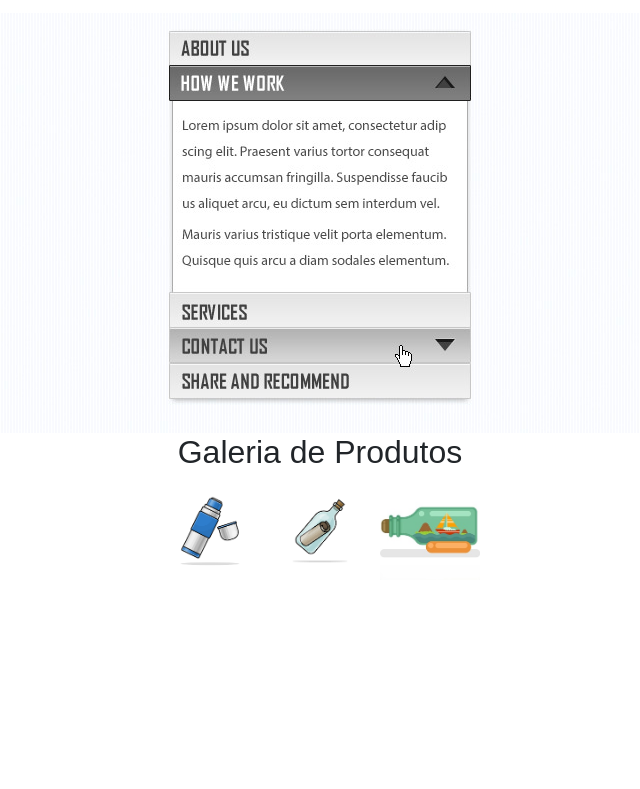
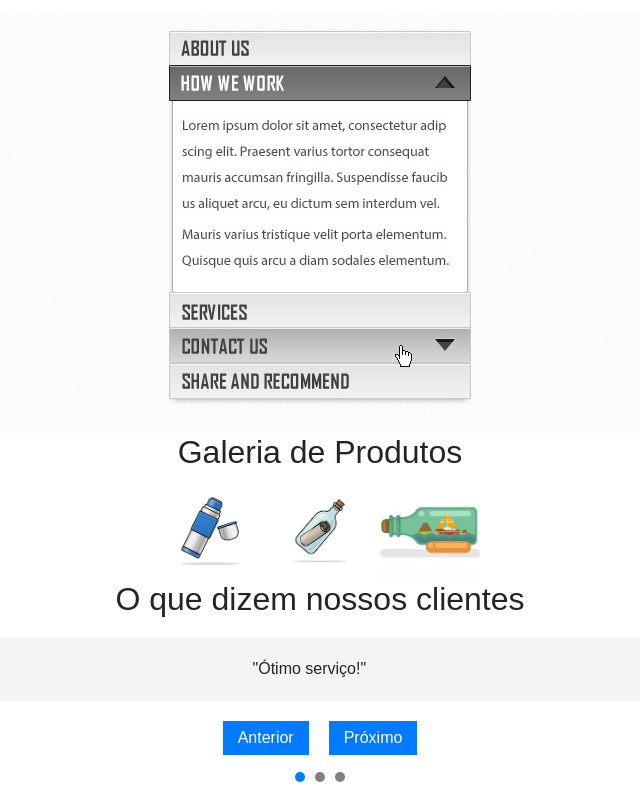
Before and after one commit to DaniReus04/product-page-test, a plain HTML site: page index.html in a window 1280 px wide. Shown: the part 485-1274 px from the top of the page, without its empty margins (320-960 px from the left). Before the commit the page ends 1065 px from the top, so only its background shows below. Drawn offline with nearby package versions, Linux system fonts and the light colour scheme.

Commit message:
feat: testimonials section

```diff
--- a/css/styles.css
+++ b/css/styles.css
@@ -44,3 +44,62 @@ body {
     width: 100px;
     cursor: pointer;
 }
+
+.testimonial-container {
+    position: relative;
+    width: 100%;
+    overflow: hidden;
+}
+
+.testimonial-slider {
+    display: flex;
+    transition: transform 0.5s ease-in-out;
+    width: 300%;
+}
+
+.testimonial {
+    flex: 0 0 100%;
+    padding: 20px;
+    background: #f4f4f4;
+    border-radius: 10px;
+    margin: 10px;
+    padding-right: 68.5%;
+}
+
+.testimonial-buttons {
+    display: flex;
+    justify-content: center;
+    margin-top: 10px;
+}
+
+.testimonial-buttons button {
+    margin: 0 10px;
+    padding: 5px 15px;
+    border: none;
+    background: #007bff;
+    color: white;
+    cursor: pointer;
+}
+
+.testimonial-buttons button:hover {
+    background: #0056b3;
+}
+
+.testimonial-dots {
+    text-align: center;
+    margin-top: 10px;
+}
+
+.dot {
+    height: 10px;
+    width: 10px;
+    margin: 0 5px;
+    background-color: gray;
+    border-radius: 50%;
+    display: inline-block;
+    cursor: pointer;
+}
+
+.dot.active {
+    background-color: #007bff;
+}
--- a/index.html
+++ b/index.html
@@ -76,8 +76,27 @@
       </div>
     </section>
 
+    <section id="testimonials" class="testimonials">
+      <div class="container text-center">
+        <h2>O que dizem nossos clientes</h2>
+        <div class="testimonial-container">
+          <div class="testimonial-slider">
+            <div class="testimonial">"Ótimo serviço!"</div>
+            <div class="testimonial">"Muito confiável!"</div>
+            <div class="testimonial">"Recomendo!"</div>
+          </div>
+        </div>
+        <div class="testimonial-buttons">
+          <button id="prev-testimonial">Anterior</button>
+          <button id="next-testimonial">Próximo</button>
+        </div>
+        <div class="testimonial-dots"></div>
+      </div>
+    </section>
+
     <script src="js/script.js"></script>
     <script src="js/gallery.js"></script>
+    <script src="js/testimonials.js"></script>
     <script src="js/carousel.js"></script>
   </body>
 </html>
--- /dev/null
+++ b/js/testimonials.js
@@ -0,0 +1,82 @@
+document.addEventListener("DOMContentLoaded", function () {
+  const slider = document.querySelector(".testimonial-slider");
+  const testimonials = document.querySelectorAll(".testimonial");
+  const prevBtn = document.getElementById("prev-testimonial");
+  const nextBtn = document.getElementById("next-testimonial");
+  const dotsContainer = document.querySelector(".testimonial-dots");
+
+  let index = 0;
+
+  // Criar bolinhas de paginação
+  testimonials.forEach((_, i) => {
+    const dot = document.createElement("span");
+    dot.classList.add("dot");
+    if (i === 0) dot.classList.add("active");
+    dot.addEventListener("click", () => goToTestimonial(i));
+    dotsContainer.appendChild(dot);
+  });
+
+  const dots = document.querySelectorAll(".dot");
+
+  function updateSlider() {
+    slider.style.transform = `translateX(-${index * 100}%)`;
+    dots.forEach((dot) => dot.classList.remove("active"));
+    dots[index].classList.add("active");
+  }
+
+  function nextTestimonial() {
+    index = (index + 1) % testimonials.length;
+    updateSlider();
+  }
+
+  function prevTestimonial() {
+    index = (index - 1 + testimonials.length) % testimonials.length;
+    updateSlider();
+  }
+
+  function goToTestimonial(i) {
+    index = i;
+    updateSlider();
+  }
+
+  nextBtn.addEventListener("click", nextTestimonial);
+  prevBtn.addEventListener("click", prevTestimonial);
+
+  // Configuração do arraste manual
+  let isDown = false;
+  let startX;
+  let moveX;
+
+  slider.addEventListener("mousedown", (e) => {
+    isDown = true;
+    startX = e.clientX;
+  });
+
+  slider.addEventListener("mouseup", () => {
+    isDown = false;
+    if (moveX < -50) nextTestimonial();
+    if (moveX > 50) prevTestimonial();
+  });
+
+  slider.addEventListener("mousemove", (e) => {
+    if (!isDown) return;
+    moveX = e.clientX - startX;
+  });
+
+  // Suporte para toque em mobile
+  slider.addEventListener("touchstart", (e) => {
+    isDown = true;
+    startX = e.touches[0].clientX;
+  });
+
+  slider.addEventListener("touchend", () => {
+    isDown = false;
+    if (moveX < -50) nextTestimonial();
+    if (moveX > 50) prevTestimonial();
+  });
+
+  slider.addEventListener("touchmove", (e) => {
+    if (!isDown) return;
+    moveX = e.touches[0].clientX - startX;
+  });
+});
```
